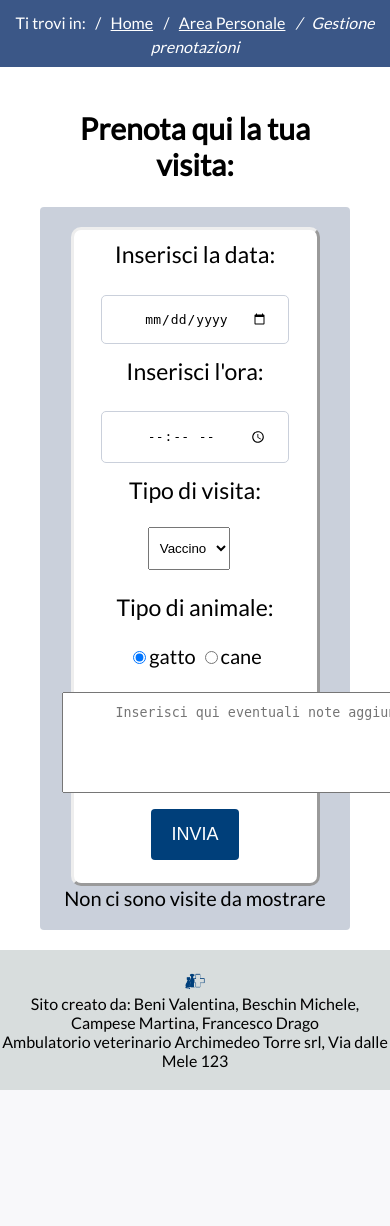
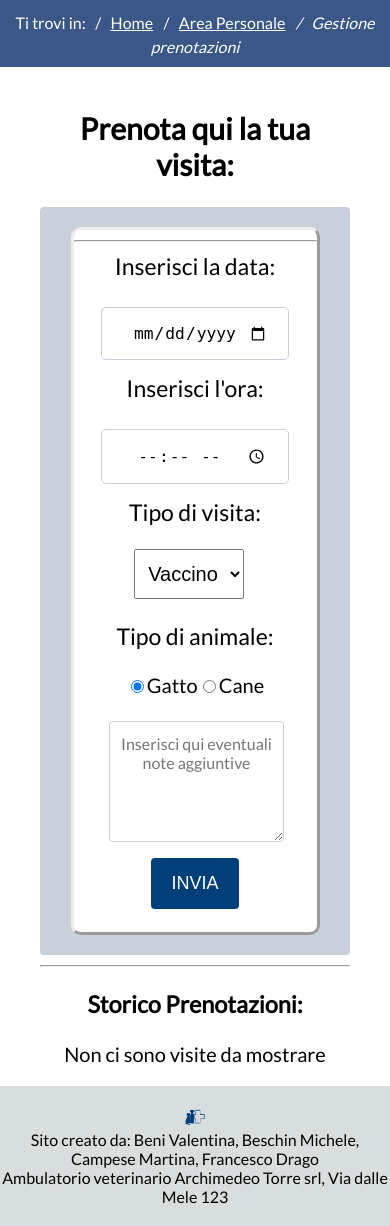
Before and after one commit to FraDrago/TecWeb, a PHP site: page /Prenota.php in a window 390 px wide; the page is wider, and only the part inside the window is pictured. Shown: the part 231-1457 px from the top of that part. Before the commit the page ends 1321 px from the top of that part, so only its background shows below. Run offline with PHP 8.4, Linux system fonts and the light colour scheme; the visitor is signed in with stand-in values (Sample User, id 1); data comes from the database, SQL or seed files in the repository.

Commit message:
css + prenota + mobile

```diff
--- a/Clinica Vet/Prenota.php
+++ b/Clinica Vet/Prenota.php
@@ -90,12 +90,14 @@ if (!isset($_SESSION['ID']) || (isset($_SESSION['ID']) && $access->isAdmin($_SES
     echo "L'ora inserita non &egrave valida";
 }
 ?>
-<form name="prenota" method="post" action="<?php echo htmlspecialchars($_SERVER["PHP_SELF"]); ?>">
-  <p><label for="data"><span xml:lang="en" lang="en">Inserisci la data:</span> </label></p>
+<hr/>
+
+<form class="prenotazione" name="prenota" method="post" action="<?php echo htmlspecialchars($_SERVER["PHP_SELF"]); ?>">
+  <p><label for="data">Inserisci la data:</label></p>
   <input type="date" id="data" name="data">
-  <p><label for="ora"><span xml:lang="en" lang="en">Inserisci l'ora:</span> </label></p>
+  <p><label for="ora">Inserisci l'ora:</label></p>
   <input type="time" id="ora" name="ora">
-  <p><label for="tipo"><span xml:lang="en" lang="en">Tipo di visita:</span> </label></p>
+  <p><label for="tipo">Tipo di visita:</label></p>
   <select id="prestazione" name="prestazione">
     <?php
         //$connection = mysqli_connect("localhost","root","","clinica");
@@ -109,9 +111,9 @@ if (!isset($_SESSION['ID']) || (isset($_SESSION['ID']) && $access->isAdmin($_SES
 
     ?>
   </select></div>
-  <p><label for="ora"><span xml:lang="en" lang="en">Tipo di animale:</span> </label></p>
-  <input type="radio" name="tipo" value=0 checked="checked"><span xml:lang="en" lang="en">gatto</span>
-  <input type="radio" name="tipo" value=1>cane</br></br>
+
+  <p><label for="animale">Tipo di animale:</label></p>
+  <input type="radio" name="tipo" value=0 checked="checked">Gatto<input type="radio" name="tipo" value=1>Cane</br></br>
   <div class="loginAndRegistrationForm">
   <textarea id="prenotazioni" maxlength="400" rows="5" cols="50" name="note" placeholder="Inserisci qui eventuali note aggiuntive"></textarea></br>
   <p><button type="submit" name="invia">INVIA</button></p>
@@ -119,9 +121,10 @@ if (!isset($_SESSION['ID']) || (isset($_SESSION['ID']) && $access->isAdmin($_SES
 
 </div>
 </div>
-
-<div id="tabellapre">
-
+</div>
+<div id="tabellaorpre">
+<hr></hr>
+<h3>Storico Prenotazioni:</h3>
 <?php
 //$connection = mysqli_connect("localhost","root","","clinica");
 //if(!$connection) die("Errore nella connessione.");
@@ -159,7 +162,7 @@ if(mysqli_num_rows($result)>0)
   echo "Non ci sono visite da mostrare";
 }
 $access->closeDBConnection();
-?></div>
+?>
 
 </div>
 </div> <!--chiusura tag page-->
--- a/Clinica Vet/css/style2.css
+++ b/Clinica Vet/css/style2.css
@@ -1372,9 +1375,57 @@ border-color:transparent #3B5787 transparent transparent;
 	display: block;
 }
 
-#prenotazioni textarea {
-   resize:vertical;
-}
+.prenotazione input{
+	font-size: 1em;
+	text-align: center;
+	width: 40%;
+}
+
+.prenotazione #prestazione{
+	font-size: 1em;
+}
+
+.loginAndRegistrationForm textarea{
+	width: 70%;
+  	padding: 12px;
+  	border: 1px solid #ccc;
+  	border-radius: 4px;
+  	resize: vertical;
+  	font-family: 'Lato', sans-serif;
+  	font-size: 0.8em;
+  	text-align: center;
+}
+
+#tabellaorpre {
+    border: none;
+}
+
+#tabellaorpre thead {
+    background-color: #3B5787;
+    color: white;
+    font-size: 1em;
+    padding: 1em;
+}
+
+#tabellaorpre th td {
+    border-bottom: 1px solid;
+}
+
+#tabellaorpre2 {
+    border: none;
+}
+
+#tabellaorpre2 thead {
+    background-color: #3B5787;
+    color: white;
+    font-size: 1em;
+    padding: 1em;
+}
+
+#tabellaorpre2 th td {
+    border-bottom: 1px solid;
+}
+
 
 /******Footer******/
 /*****************/
@@ -1436,11 +1492,13 @@ border-color:transparent #3B5787 transparent transparent;
 	ol{margin-left: 0;}
 	.Contattaci_form input[type=text], select, textarea { margin-left: -12px; padding: 12px 1px 12px 1px; text-align: center;}
     .col-25, .col-75,.Contattaci_form input[type=submit] { width: 100%; margin-top: 0; float: none; margin-top: 0.5em;}
+    .loginAndRegistrationForm textarea{margin-left: -12px; padding: 12px 1px 12px 1px;}
 }
 
 @media screen and (max-width: 600px) {
 	#imghome{max-width: 300px;}
 	.Contattaci_form input[type=text], select, textarea { margin-left: -12px; padding: 12px 1px 12px 1px; text-align: center;}
+    .loginAndRegistrationForm textarea{margin-left: 3px; padding: 12px 1px 12px 1px; text-align: center;}
     #image4 { max-width: auto; max-height: auto;}
   	.col-25, .col-75,.Contattaci_form input[type=submit] { width: 100%; margin-top: 0; float: none; margin-top: 0.5em;}
   	.list-type4 li img {display: none;}
```
Also changed, not shown: other parts of Clinica Vet/css/style2.css (+21 -8 lines), Clinica Vet/prenotaGestione.php (+7 -2 lines).
